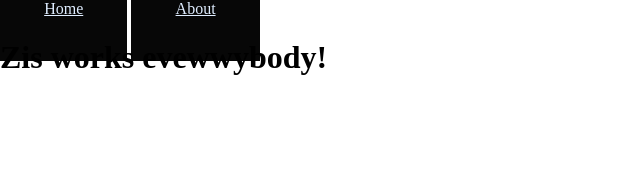
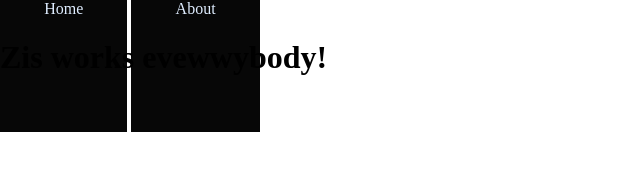
Before and after one commit to userofcoding/userofcoding.github.io, a plain HTML site: page index.html in a window 1280 px wide. Shown: the whole page, without its empty margins (0-640 px from the left). Drawn offline with Linux system fonts and the light colour scheme.

Commit message:
Update style.css

```diff
--- a/style.css
+++ b/style.css
@@ -9,6 +9,10 @@ a {
   padding: 3.45%;
   background: #070707;
   color: #DFEDFF;
+  text-align: center;
+  padding-top: 9%;
+  padding-bottom: 9%;
+  text-decoration: none;
 }
 nav {
   display: inline;
```
